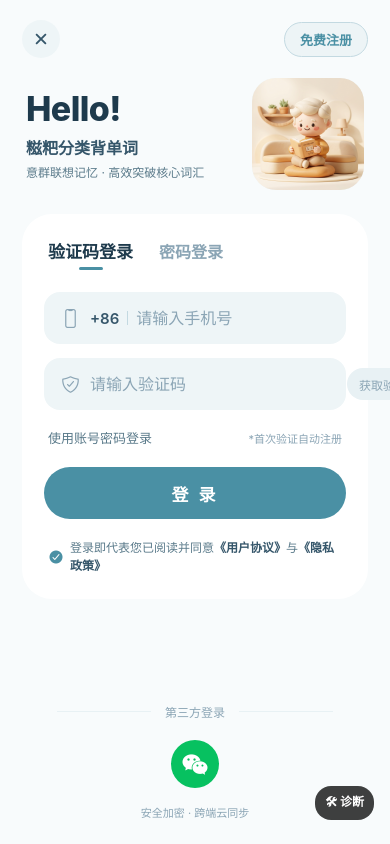
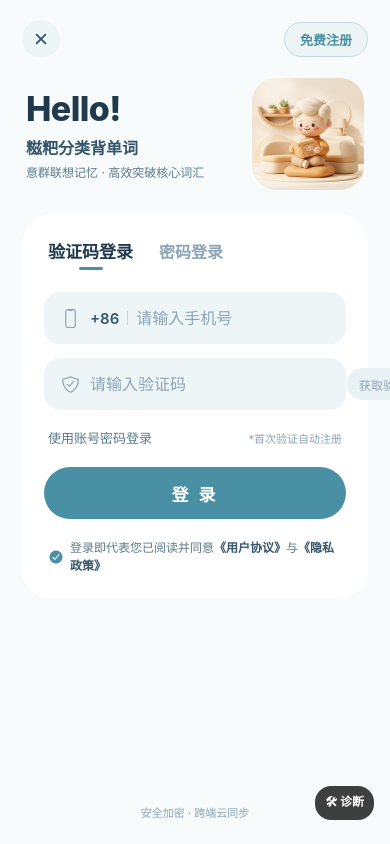
Before and after one commit to sungx-afk/ciba, a React Native app: screen /Login in a window 390 px wide. Built offline with nearby package versions, Linux system fonts and the light colour scheme.

Commit message:
chore: 暂时隐藏登录页第三方登录入口
- 新增 SHOW_THIRD_PARTY_LOGIN 开关，当前为 false，仅隐藏「第三方登录」分隔线与微信/Apple 按钮
- 微信授权唤起、Deep Link 回调监听、Apple 登录逻辑与相关样式全部保留，改回 true 即可恢复展示

```diff
--- a/src/screens/auth/LoginScreen.tsx
+++ b/src/screens/auth/LoginScreen.tsx
@@ -23,6 +23,13 @@ import { AuthApi } from '../../services/api';
 import { useAuth } from '../../context/AuthContext';
 
 type LoginTab = 'mobile' | 'password';
+
+/**
+ * 临时开关：第三方登录（微信 / Apple）在 UI 上先隐藏。
+ * 只影响展示，登录逻辑与授权回调监听全部保留，
+ * 需要重新露出按钮时把这个常量改回 true 即可。
+ */
+const SHOW_THIRD_PARTY_LOGIN = false;
 
 export const LoginScreen: React.FC = () => {
   const navigation = useNavigation<any>();
@@ -564,6 +571,8 @@ export const LoginScreen: React.FC = () => {
 
           {/* 下半部托底群组：第三方社交登录自然贴靠底部 */}
           <View style={styles.bottomGroup}>
+            {SHOW_THIRD_PARTY_LOGIN ? (
+              <>
                 <View style={styles.socialDividerRow}>
                   <View style={styles.socialLine} />
                   <Text style={styles.socialDividerText}>第三方登录</Text>
@@ -596,6 +605,8 @@ export const LoginScreen: React.FC = () => {
                     </TouchableOpacity>
                   )}
                 </View>
+              </>
+            ) : null}
 
             {/* 底部保障与安心说明 */}
             <Text style={styles.bottomSecurityText}>
```
Lines whose indentation alone changed are shown as unchanged.
